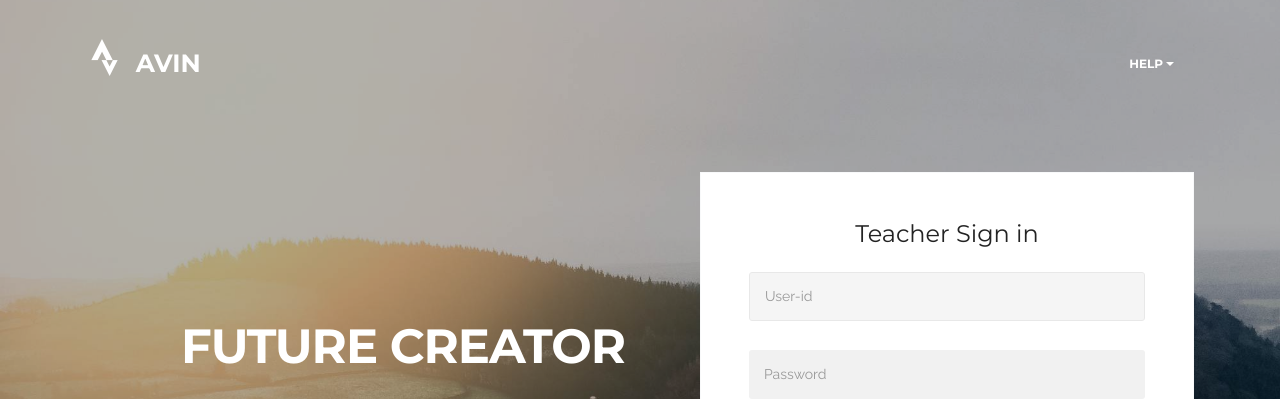
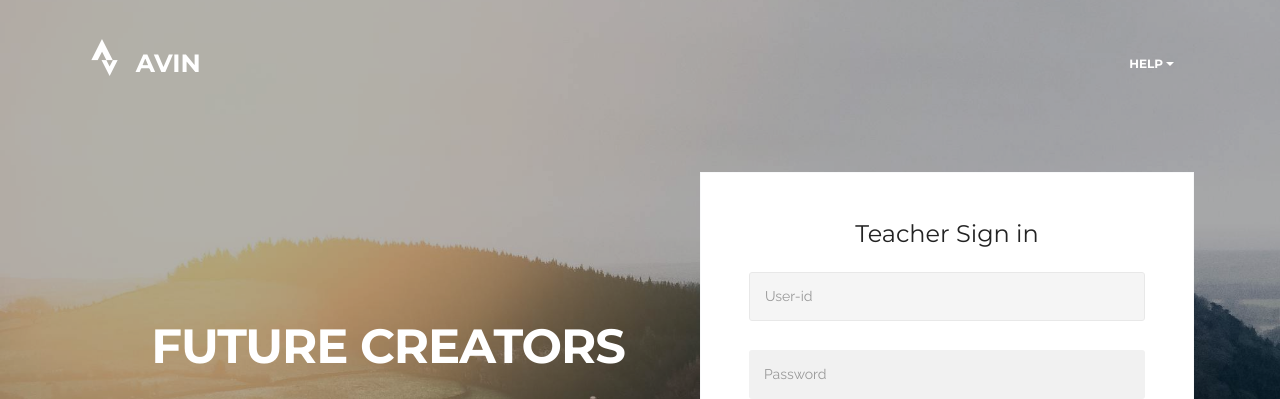
Before and after one commit to avinashsinghavin/Student_Login, a plain HTML site: page teacher.html in a window 1280 px wide. Shown: the top 399 px of the page. Drawn offline with nearby package versions, Linux system fonts and the light colour scheme; files whose address does not match are found by name.

Commit message:
Updating

```diff
--- a/teacher.html
+++ b/teacher.html
@@ -184,7 +184,7 @@ hr {
                     <div class="mbr-table-md-up">
                         <div class="mbr-table-cell col-md-5 content-size text-xs-center text-md-right">
 
-                            <h3 class="mbr-section-title display-2">FUTURE CREATOR</h3>
+                            <h3 class="mbr-section-title display-2">FUTURE CREATORS</h3>
 
                             <div class="mbr-section-text">
                                 <p>Creating future for some one is not a easy task. Person who does is known as Teachers.</p>                            </div>
```
